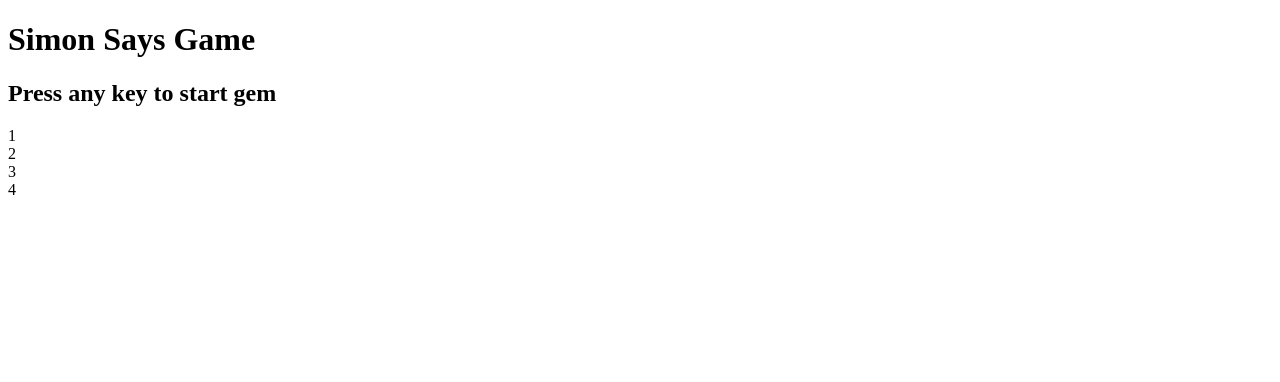
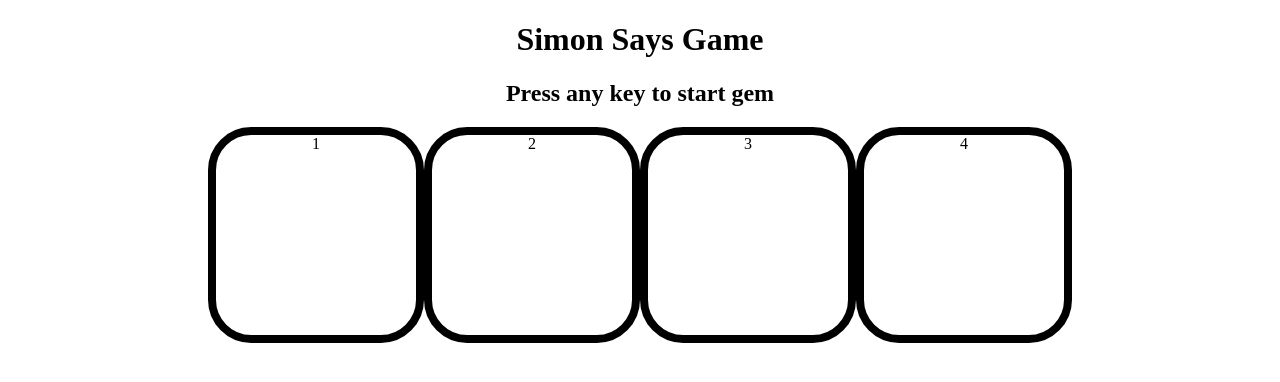
Before and after one commit to Gaganjeet-Singh/Simon-Say-Game, a plain HTML site: page public/index.html in a window 1280 px wide. Drawn offline with Linux system fonts and the light colour scheme.

Commit message:
provide some basic style and add app logic file

```diff
--- a/public/index.html
+++ b/public/index.html
@@ -4,6 +4,7 @@
     <meta charset="UTF-8">
     <meta name="viewport" content="width=device-width, initial-scale=1.0">
     <title>Simon Say</title>
+    <link rel="stylesheet" href="style.css">
 </head>
 <body>
     <h1>Simon Says Game</h1>
@@ -14,5 +15,6 @@
         <div class="btn">3</div>
         <div class="btn">4</div>
     </div>
+    <script src = "app.js"></script>
 </body>
 </html>
--- /dev/null
+++ b/public/style.css
@@ -0,0 +1,15 @@
+body {
+    text-align: center;
+}
+
+.btn {
+    height: 200px;
+    width:200px;
+    border-radius:20%;
+    border: 8px solid black;
+}
+
+.btn-container {
+    display: flex;
+    justify-content: center;
+}
```
Also changed, not shown: public/app.js (added).
